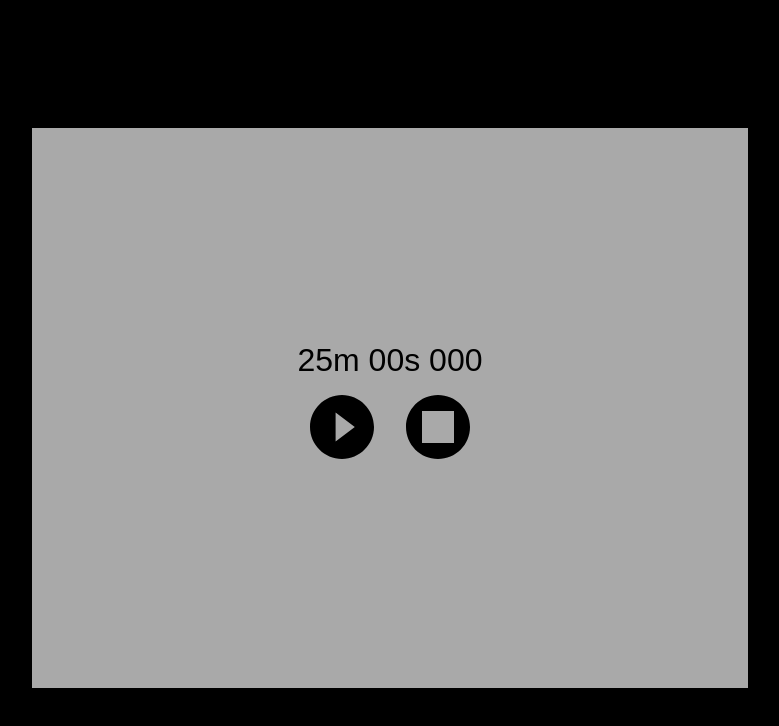
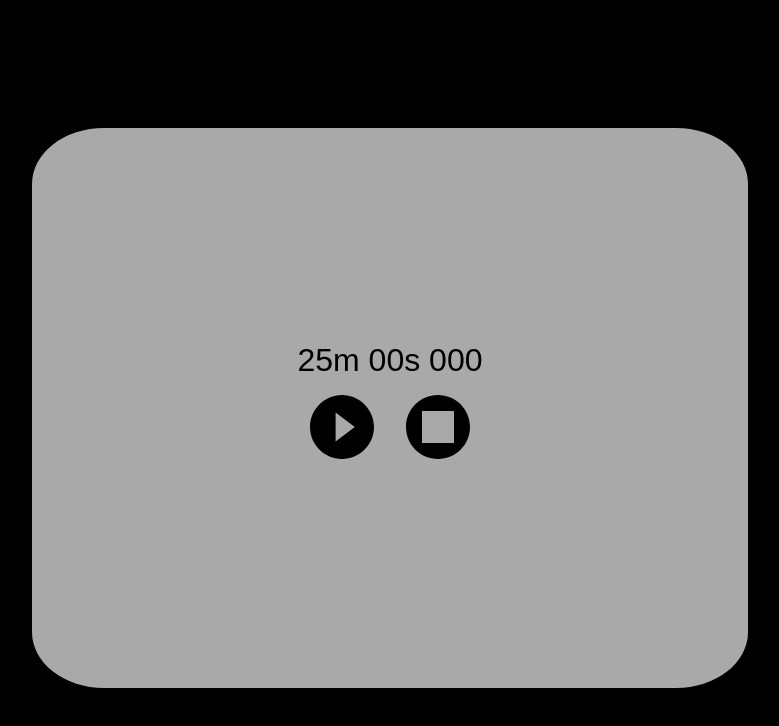
Before and after one commit to htbkoo/PomodoroClockRevisitReactRedux_bak, a React (Create React App) app: page / in a window 1280 px wide. Shown: the top 726 px of the page, without its empty margins (250-1029 px from the left). Built offline with nearby package versions, Linux system fonts and the light colour scheme.

Commit message:
updated design Pomodoro Clock (with React + Redux)

```diff
--- a/src/index.css
+++ b/src/index.css
@@ -13,6 +13,8 @@ body {
     height: 70%;
     width: 70%;
 
+    border-radius: 10%;
+
     background: darkgray;
 
     margin: 0;
```
